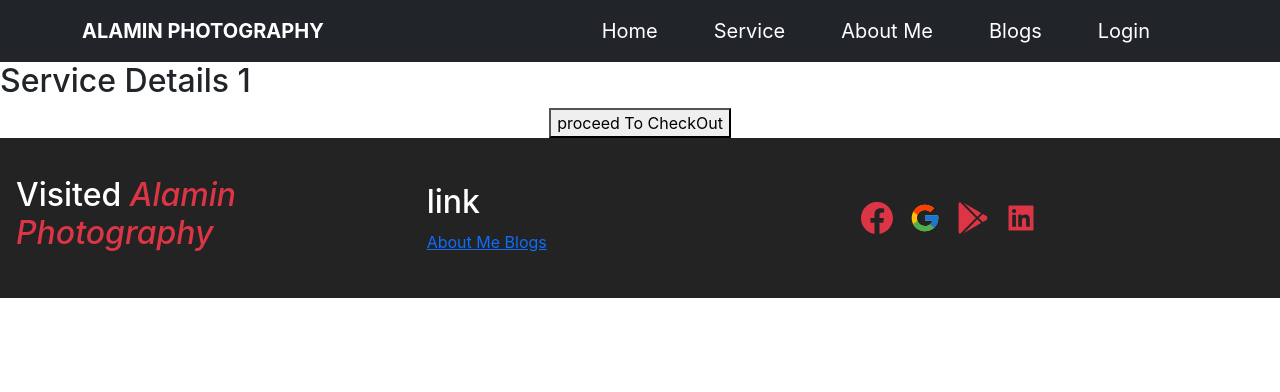
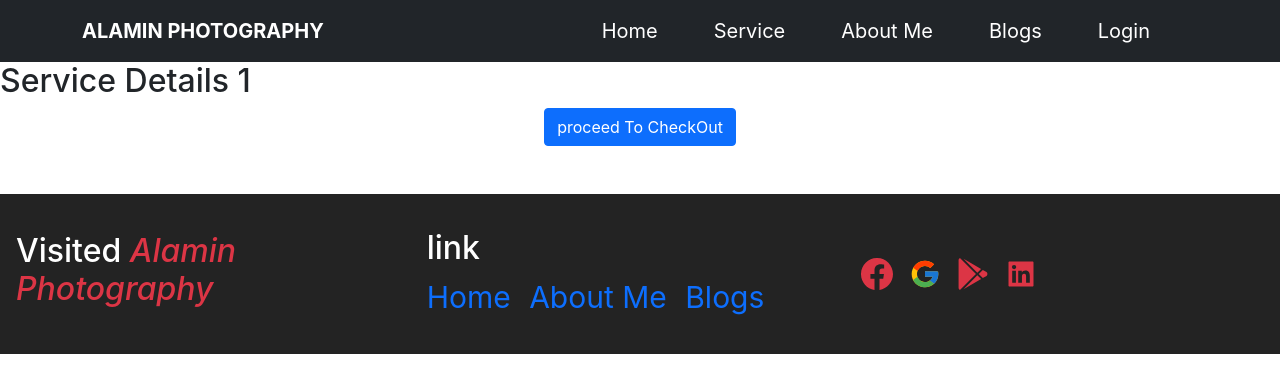
Before and after one commit to AlaminSarkerFRII/tourist-website-assignmt-10, a React (Create React App) app: page /service/1 in a window 1280 px wide. Shown: the top 392 px of the page. Built offline with nearby package versions, Linux system fonts and the light colour scheme; no server answers.

Commit message:
added some new feature in code

```diff
--- a/public/index.html
+++ b/public/index.html
@@ -28,7 +28,7 @@
     <!-- lotty animation -->
     <script src="https://unpkg.com/@lottiefiles/lottie-player@latest/dist/lottie-player.js"></script>
 
-    <title>Visit world With Me</title>
+    <title>Alamin PhotoGraphy</title>
   </head>
   <body>
     <noscript>You need to enable JavaScript to run this app.</noscript>
--- a/src/components/Pages/Home/ServiceDetail/ServiceDetail.js
+++ b/src/components/Pages/Home/ServiceDetail/ServiceDetail.js
@@ -8,7 +8,7 @@ const ServiceDetail = () => {
       <h2>Service Details {serviceId}</h2>
       <div className="text-center">
         <Link to="/checkout">
-          <button>proceed To CheckOut</button>
+          <button className="btn btn-primary">proceed To CheckOut</button>
         </Link>
       </div>
     </div>
--- a/src/components/Pages/Login/Login/Login.js
+++ b/src/components/Pages/Login/Login/Login.js
@@ -101,7 +101,7 @@ const Login = () => {
       </Form>
       {errorElement}
       <p className="mt-3 fw-bold text-center">
-        New to Genius Car ?
+        Don't have an account ?
         <Link
           to="/register"
           onClick={navigateToRegister}
--- a/src/components/Shared/Footer/Footer.css
+++ b/src/components/Shared/Footer/Footer.css
@@ -9,4 +9,13 @@
     grid-template-columns: repeat(3, 1fr);
     align-items: center;
     justify-content: center;
+    position:relative
 }
+
+.social-link a{
+
+    text-decoration: none;
+    font-size: 30px;
+    margin-right: 10px;
+
+}
--- a/src/components/Shared/Footer/Footer.js
+++ b/src/components/Shared/Footer/Footer.js
@@ -8,14 +8,15 @@ import { AiFillLinkedin } from "react-icons/ai";
 
 const Footer = () => {
   return (
-    <footer className="footer-container">
-      <div className="info ms-3">
+    <footer className="footer-container mt-5">
+      <div className="info ms-3 ">
         <h2>
           Visited <cite className="text-danger"> Alamin Photography </cite>
         </h2>
       </div>
       <div className="social-link">
         <h2>link</h2>
+        <Link to="/home">Home</Link>
         <Link to="/about"> About Me </Link>
         <Link to="/blog"> Blogs</Link>
       </div>
```
Also changed, not shown: 1 other file (tests, documents, lock files or other folders).
